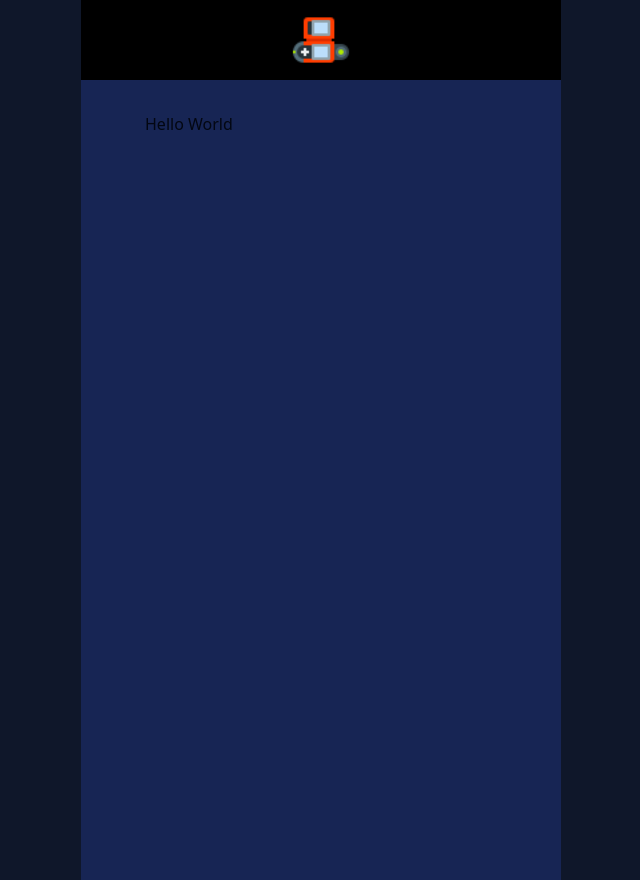
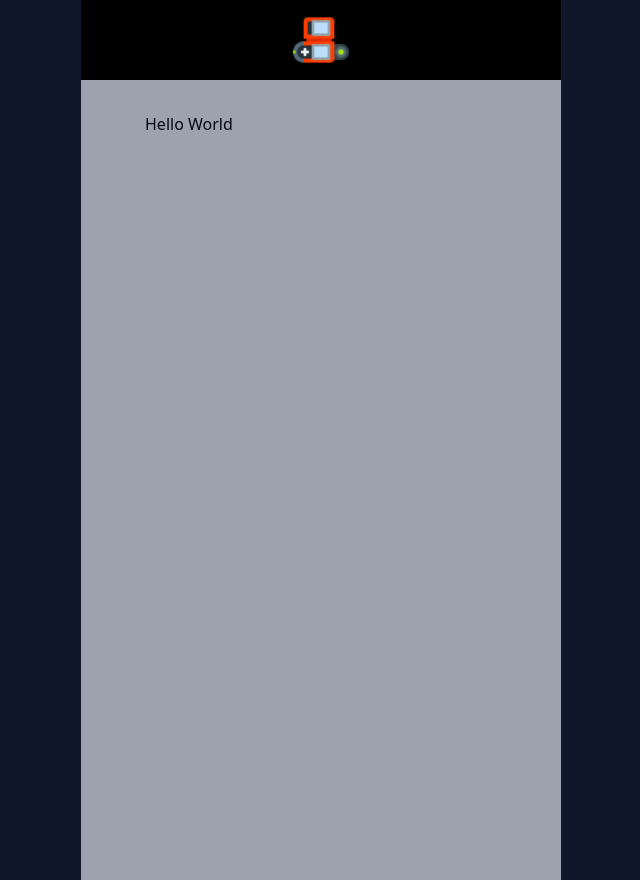
Before and after one commit to LemKimia/pokemon-app, a React (Vite) app: page / in a window 1280 px wide. Shown: the whole page, without its empty margins (319-959 px from the left). Built offline with nearby package versions, Linux system fonts and the light colour scheme.

Commit message:
feat: some changes

```diff
--- a/src/components/layout.tsx
+++ b/src/components/layout.tsx
@@ -12,11 +12,11 @@ const Layout = (props: Props) => {
 
   return (
     <div className="flex justify-center bg-slate-900">
-      <div className="layout-container min-w-full max-w-full bg-white md:min-w-[480px] md:max-w-[480px]">
+      <div className="layout-container min-w-full max-w-full bg-gray-400 md:min-w-[480px] md:max-w-[480px]">
         <Navbar />
         <div
           className={cn(
-            "w-full bg-blue-950 h-screen container grow py-4 px-8 flex flex-col",
+            "w-full h-screen container grow py-4 px-8 flex flex-col",
             centerX && "items-center",
             centerY && "justify-center"
           )}
```
